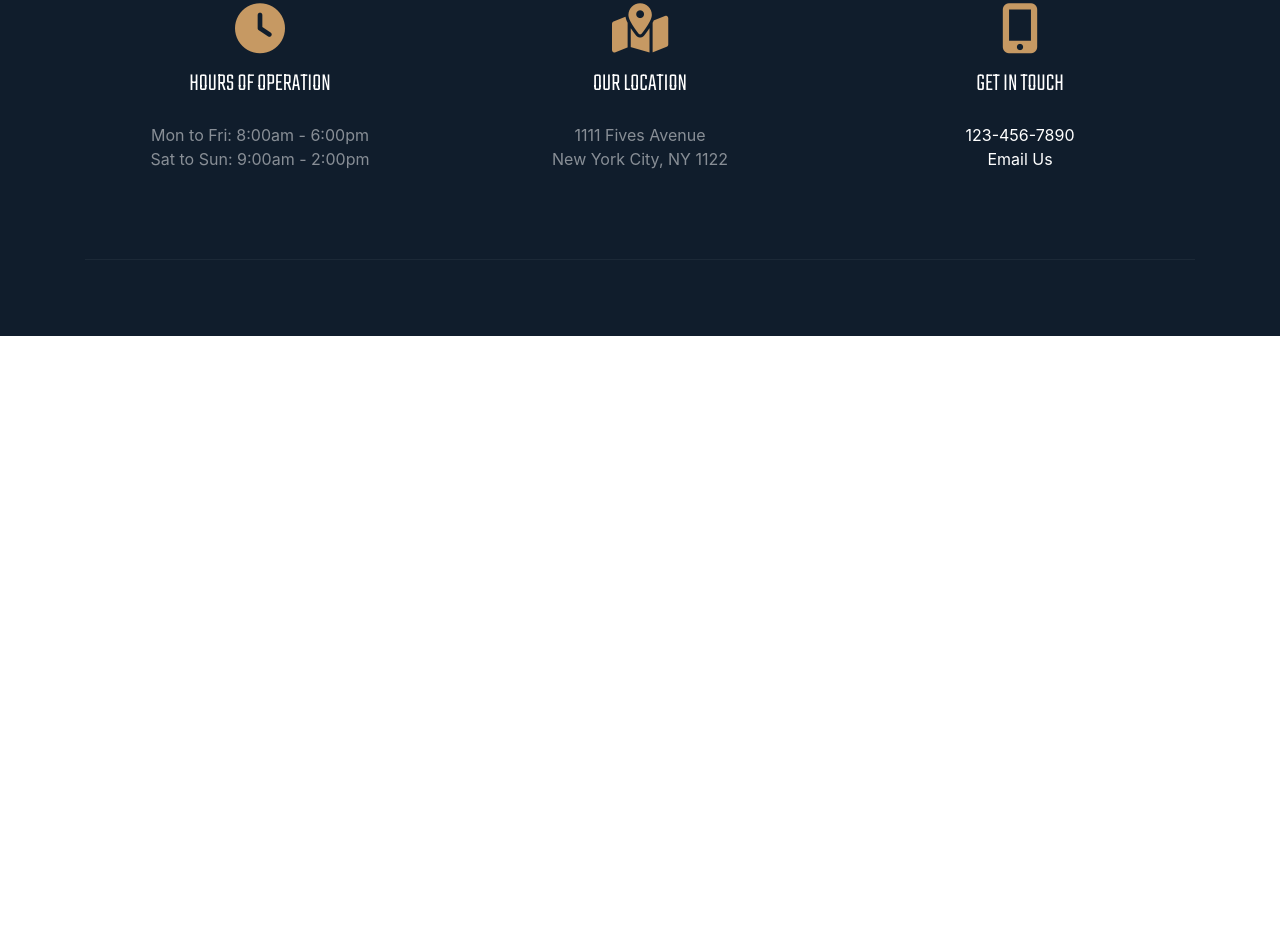
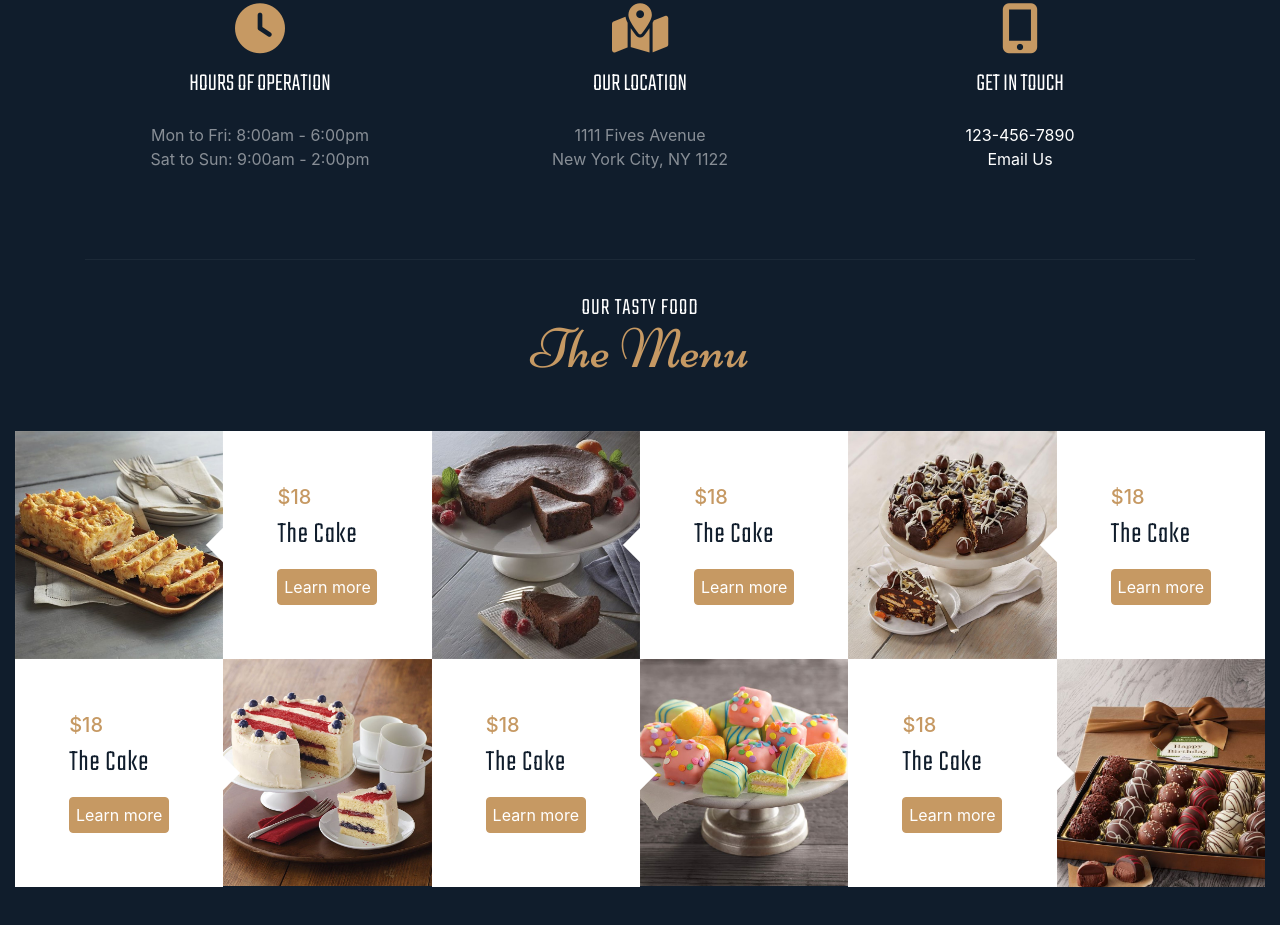
Before and after one commit to revovich/cozyplace, a plain HTML site: page index.html in a window 1280 px wide. Shown: the part 1485-2410 px from the top of the page. Before the commit the page ends 1821 px from the top, so only its background shows below. Drawn offline with nearby package versions, Linux system fonts and the light colour scheme.

Commit message:
adaptive section menu, +our story

```diff
--- a/css/styles.css
+++ b/css/styles.css
@@ -190,6 +190,46 @@ hr {
   border-top: 1px solid rgba(255, 255, 255, .05);
 }
 
+.point-right, .point-left {
+  position: relative;
+  background-color: #fff;
+  display: flex;
+}
+
+.point-right::before, .point-left::before {
+  content: '';
+  position: absolute;
+  width: 25px;
+  height: 25px;
+  background-color: inherit;
+  top: 0;
+  left: 50%;
+  transform: translateX(-50%) rotate(45deg);
+  z-index: 1;
+}
+
+.menu-item-desc {
+  padding: 58px 10px;
+  color: #c69963;
+  margin: auto;
+}
+
+.menu-item-desc h6 {
+  color: #c69963;
+  font-size: 20px;
+}
+
+.menu-item-desc h2 {
+  color: #101d2c;
+  font-size: 30px;
+  letter-spacing: 1px;
+  font-family: 'Teko', sans-serif;
+  font-weight: 300;
+}
+
+
+/* Chef section */
+
 @media (min-width: 576px) {
   .navbar-brand {
     max-width: 150px;
@@ -198,12 +238,21 @@ hr {
     top: 35px;
     right: 25px;
   }
+  .point-right::before, .point-left::before {
+    display: none;
+  }
+  .menu-item-desc {
+    padding: 50px 20px;
+  }
 }
 
 @media (min-width: 768px) {
   .btn {
     max-width: 150px;
   }
+  /* .point-right::before, .point-left::before {
+    display: block;
+  } */
 }
 
 @media (min-width: 992px) {
@@ -255,3 +304,25 @@ hr {
     transform: scaleX(1);
   }
 }
+
+@media (min-width: 1200px) {
+  .point-right::before, .point-left::before {
+    display: block;
+    top: 50%;
+    left: initial;
+    transform: translate(0, -50%) rotate(45deg);
+  }
+  .point-right::before {
+    right: -12px;
+  }
+  .point-left::before {
+    left: -12px;
+  }
+  .menu-item-desc p {
+    display: none;
+  }
+  .menu-item-desc .btn {
+    color: #fff !important;
+    background-color: #c69963;
+  }
+}
--- a/index.html
+++ b/index.html
@@ -98,15 +98,98 @@
         </div>
         <hr class="mt-5">
       </div>
+      <div class="container-fluid p-8">
+        <div class="section-heading my-5 text-center">
+          <h4 class="text-white">Our Tasty Food</h4>
+          <h2 class="display-4">The Menu</h2>
+        </div>
+        <!-- row 1 -->
+        <div class="row no-gutters">
+          <!-- column 1 -->
+          <div class="col-12 col-sm-6 col-xl-2 order-sm-1 order-xl-1">
+            <img class="img-fluid" src="images/menu-item-1.jpg" alt="">
+          </div>
+          <div class="col-12 col-sm-6 col-xl-2 oreder-sm-2 order-xl-2 point-left">
+            <div class="menu-item-desc">
+              <h6>$18</h6>
+              <h2>The Cake</h2>
+              <p>The cake is amazing! I recommend it to everyone.</p>
+              <a href="#" class="btn mt-3 d-none d-xl-block">Learn more</a>
+            </div>
+          </div>
+          <!-- column 2 -->
+          <div class="col-12 col-sm-6 col-xl-2 order-sm-4 order-xl-3">
+            <img class="img-fluid" src="images/menu-item-2.jpg" alt="">
+          </div>
+          <div class="col-12 col-sm-6 col-xl-2 order-sm-3 order-xl-4 point-left">
+            <div class="menu-item-desc">
+              <h6>$18</h6>
+              <h2>The Cake</h2>
+              <p>The cake is amazing! I recommend it to everyone.</p>
+              <a href="#" class="btn mt-3 d-none d-xl-block">Learn more</a>
+            </div>
+          </div>
+          <!-- column 3 -->
+          <div class="col-12 col-sm-6 col-xl-2 order-sm-5 order-xl-5">
+            <img class="img-fluid" src="images/menu-item-3.jpg" alt="">
+          </div>
+          <div class="col-12 col-sm-6 col-xl-2 order-sm-6 order-xl-6 point-left">
+            <div class="menu-item-desc">
+              <h6>$18</h6>
+              <h2>The Cake</h2>
+              <p>The cake is amazing! I recommend it to everyone.</p>
+              <a href="#" class="btn mt-3 d-none d-xl-block">Learn more</a>
+            </div>
+          </div>
+        </div>
+        <!-- row 2 -->
+        <div class="row no-gutters">
+          <!-- column 4 -->
+          <div class="col-12 col-sm-6 col-xl-2 order-sm-2 order-xl-2">
+            <img class="img-fluid" src="images/menu-item-4.jpg" alt="">
+          </div>
+          <div class="col-12 col-sm-6 col-xl-2 oreder-sm-1 order-xl-1 point-right">
+            <div class="menu-item-desc">
+              <h6>$18</h6>
+              <h2>The Cake</h2>
+              <p>The cake is amazing! I recommend it to everyone.</p>
+              <a href="#" class="btn mt-3 d-none d-xl-block">Learn more</a>
+            </div>
+          </div>
+          <!-- column 5 -->
+          <div class="col-12 col-sm-6 col-xl-2 order-sm-3 order-xl-4">
+            <img class="img-fluid" src="images/menu-item-5.jpg" alt="">
+          </div>
+          <div class="col-12 col-sm-6 col-xl-2 order-sm-5 order-xl-3 point-right">
+            <div class="menu-item-desc">
+              <h6>$18</h6>
+              <h2>The Cake</h2>
+              <p>The cake is amazing! I recommend it to everyone.</p>
+              <a href="#" class="btn mt-3 d-none d-xl-block">Learn more</a>
+            </div>
+          </div>
+          <!-- column 6 -->
+          <div class="col-12 col-sm-6 col-xl-2 order-sm-6 order-xl-6">
+            <img class="img-fluid" src="images/menu-item-6.jpg" alt="">
+          </div>
+          <div class="col-12 col-sm-6 col-xl-2 order-sm-5 order-xl-5 point-right">
+            <div class=" menu-item-desc ">
+              <h6>$18</h6>
+              <h2>The Cake</h2>
+              <p>The cake is amazing! I recommend it to everyone.</p>
+              <a href="# " class="btn mt-3 d-none d-xl-block ">Learn more</a>
+            </div>
+          </div>
+        </div>
     </section>
   </main>
 
-  <script src="https://kit.fontawesome.com/687b7295d0.js"></script>
-  <script src="https://code.jquery.com/jquery-3.3.1.slim.min.js" integrity="sha384-q8i/X+965DzO0rT7abK41JStQIAqVgRVzpbzo5smXKp4YfRvH+8abtTE1Pi6jizo" crossorigin="anonymous"></script>
-  <script src="https://cdnjs.cloudflare.com/ajax/libs/popper.js/1.14.7/umd/popper.min.js" integrity="sha384-UO2eT0CpHqdSJQ6hJty5KVphtPhzWj9WO1clHTMGa3JDZwrnQq4sF86dIHNDz0W1" crossorigin="anonymous"></script>
-  <script src="https://stackpath.bootstrapcdn.com/bootstrap/4.3.1/js/bootstrap.min.js" integrity="sha384-JjSmVgyd0p3pXB1rRibZUAYoIIy6OrQ6VrjIEaFf/nJGzIxFDsf4x0xIM+B07jRM" crossorigin="anonymous"></script>
-  <script src="https://unpkg.com/aos@2.3.1/dist/aos.js"></script>
-  <script src="scripts.js" type="text/javascript"></script>
+  <script src="https://kit.fontawesome.com/687b7295d0.js "></script>
+  <script src="https://code.jquery.com/jquery-3.3.1.slim.min.js " integrity="sha384-q8i/X+965DzO0rT7abK41JStQIAqVgRVzpbzo5smXKp4YfRvH+8abtTE1Pi6jizo " crossorigin="anonymous "></script>
+  <script src="https://cdnjs.cloudflare.com/ajax/libs/popper.js/1.14.7/umd/popper.min.js " integrity="sha384-UO2eT0CpHqdSJQ6hJty5KVphtPhzWj9WO1clHTMGa3JDZwrnQq4sF86dIHNDz0W1 " crossorigin="anonymous "></script>
+  <script src="https://stackpath.bootstrapcdn.com/bootstrap/4.3.1/js/bootstrap.min.js " integrity="sha384-JjSmVgyd0p3pXB1rRibZUAYoIIy6OrQ6VrjIEaFf/nJGzIxFDsf4x0xIM+B07jRM " crossorigin="anonymous "></script>
+  <script src="https://unpkg.com/aos@2.3.1/dist/aos.js "></script>
+  <script src="scripts.js " type="text/javascript "></script>
 </body>
 
 </html>
```
